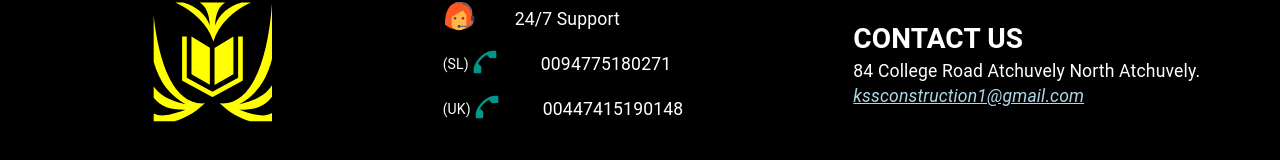
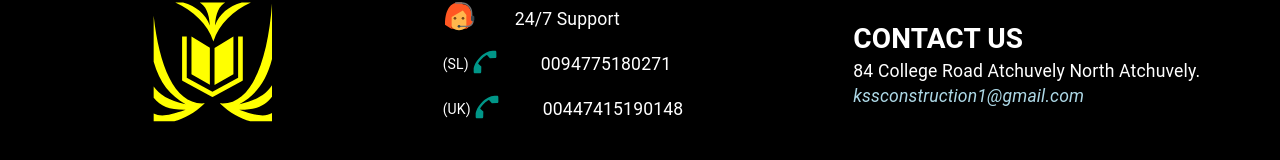
Before and after one commit to D3engineers/construction, a React (Create React App) app: page / in a window 1280 px wide. Shown: the part 2928-3088 px from the top of the page. Built offline with nearby package versions, Linux system fonts and the light colour scheme.

Commit message:
Update FooterComponent.js

```diff
--- a/src/components/FooterComponent/FooterComponent.js
+++ b/src/components/FooterComponent/FooterComponent.js
@@ -79,7 +79,7 @@ const FooterComponent = () => {
                   84 College Road Atchuvely North Atchuvely.
                 </p>
                 <p className={classes.text}>
-                <a class="link_text_hover" href="#">kssconstruction1@gmail.com</a>
+                <p class="link_text_hover">kssconstruction1@gmail.com</p>
                 </p>
               </div>
             </div>
```
